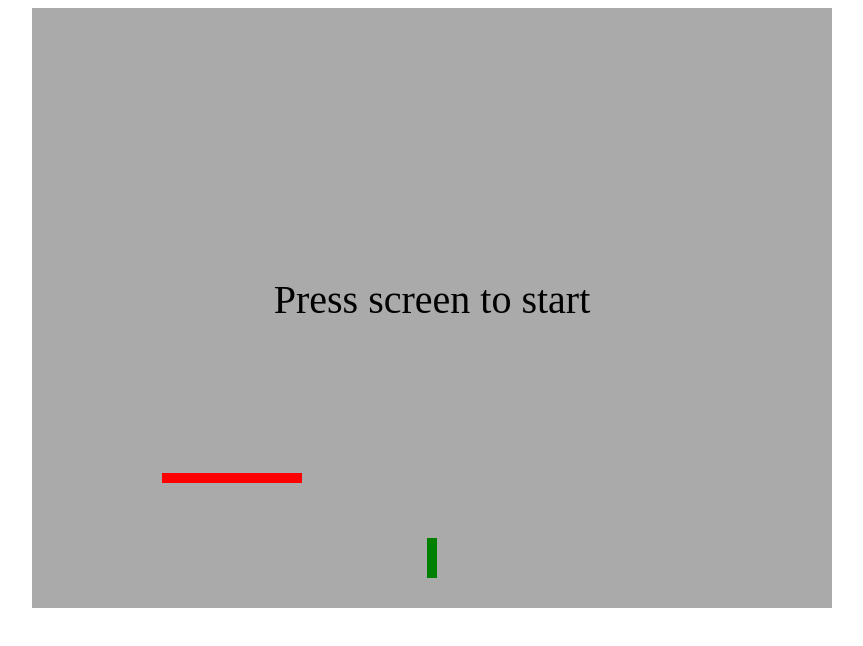
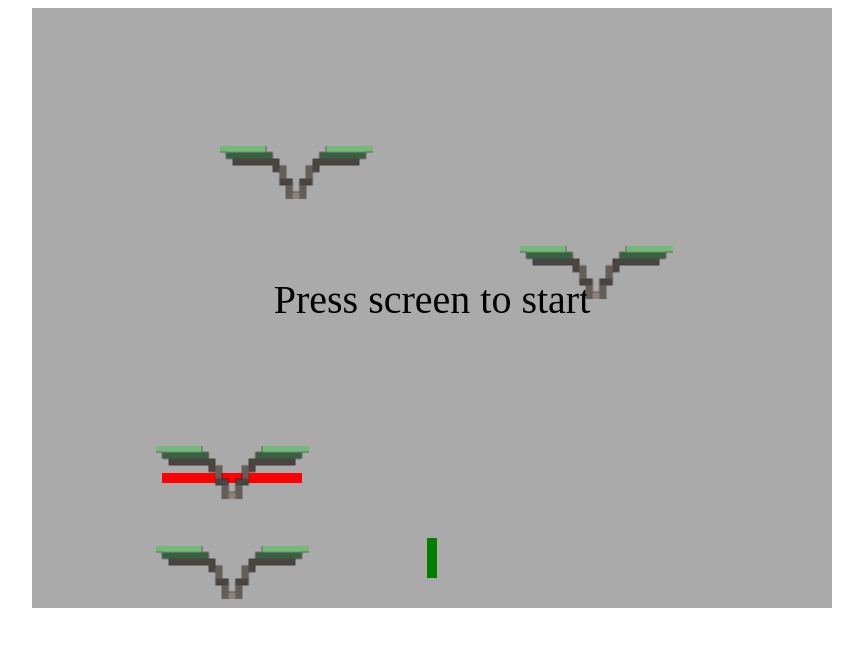
Before and after one commit to ziggi/geekparty, a plain HTML site: page index.html in a window 1280 px wide. Shown: the whole page, without its empty margins (210-1073 px from the left). Drawn offline with Linux system fonts and the light colour scheme.

Commit message:
lvl change

```diff
--- a/index.html
+++ b/index.html
@@ -27,6 +27,7 @@
     <script type="text/javascript" src="js/jquery-1.9.0.min.js"></script>
     <script type="text/javascript" src="js/fabric.js"></script>
     <script type="text/javascript" src="js/script.js"></script>
+    <script type="text/javascript" src="js/level.js"></script>
 </head>
 <body>
 <div id="content">
--- /dev/null
+++ b/js/level.js
@@ -0,0 +1,60 @@
+
+var img = new Image();
+img.src = "res/panel.png";
+
+img.onerror = function () {
+	console.log("Error loading image " + img.src);
+}
+
+var panel = [153, 53];
+var charParam = [10, 40];
+var platformWidth = 47;
+var valueChanging = 0;
+
+var level_objs = [
+	[200, 564, 0],
+	[200, 464, 0],
+	[264, 164, 0],
+	[564, 264, 0]
+];
+
+img.onload = function () {
+
+	for (var i = 0; i < level_objs.length; i++) {
+
+		level_objs[i][3] = new fabric.Image(img, {
+			left: level_objs[i][0],
+			top: level_objs[i][1],
+			angle: level_objs[i][2]
+		});
+
+		level_objs[i][3].set({
+			hasBorders: false,
+			hasControls: false,
+			lockMovementX: true,
+			lockMovementY: true
+		});
+
+		canvas.add(level_objs[i][3]);
+	}
+
+}
+
+changeLevel = function () {
+
+	for (var i = 0; i < level_objs.length; i++) {
+
+		var value = level_objs[0][1] - level_objs[i][1] + panel[1];
+
+		if (level_objs[i][1] < value) {
+
+		}
+		level_objs[i][1] += 2;
+
+		level_objs[i][3].set({
+			top: level_objs[i][1]
+		});
+
+	}
+
+}
--- a/js/script.js
+++ b/js/script.js
@@ -77,6 +77,18 @@ $(document).ready(function () {
 				height: 10
 			}
 		);
+		/*rectangle = new fabric.Image(img, {
+			left: canvas.getWidth()/4,
+			top: canvas.getHeight() - 40 - 10 - 80
+		});
+
+		rectangle.set({
+			hasBorders: false,
+			hasControls: false,
+			lockMovementX: true,
+			lockMovementY: true
+		});*/
+
 		canvas.add( rectangle );
 
 		startButton = new fabric.Text(
@@ -163,6 +175,7 @@ $(document).ready(function () {
 			{
 
 				gamestate = 2;//stand
+				interval_level = setInterval( changeLevel, 1000 / 60 );
 			}
 			else
 			{
```
Also changed, not shown: res/panel.png (added).
